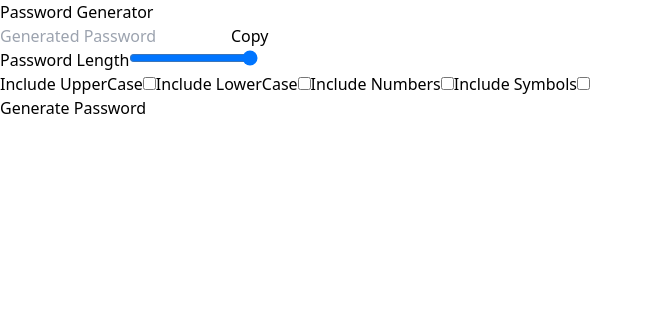
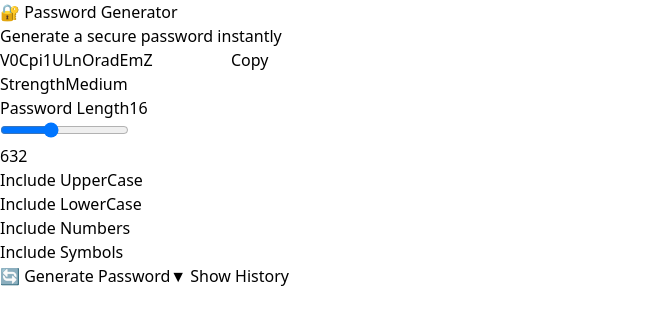
Before and after one commit to TonyFreddy/Password-Generetor, a React (Vite) app: page / in a window 1280 px wide. Shown: the top 324 px of the page, without its empty margins (0-653 px from the left). Built offline with nearby package versions, Linux system fonts and the light colour scheme.

Commit message:
feat: complete password generator with strength indicator and history

```diff
--- a/src/App.jsx
+++ b/src/App.jsx
@@ -1,101 +1,208 @@
-import {useEffect , useState} from 'react'
+import { useEffect, useState } from 'react'
 
 const App = () => {
 
-
-  const [length , setLength] = useState(16);
-  const [includeUpper , setIncludeUpper] = useState(true);
-  const [includeLower , setIncludeLower] = useState(true);
-  const [includeNumbers , setIncludeNumbers] = useState(true);
-  const [includeSymbols , setIncludeSymbols] = useState(false);
-  const [password , setPassword] =useState("");
-  const [copied , setCopied ] = useState(false);
-
+  const [length, setLength] = useState(16);
+  const [includeUpper, setIncludeUpper] = useState(true);
+  const [includeLower, setIncludeLower] = useState(true);
+  const [includeNumbers, setIncludeNumbers] = useState(true);
+  const [includeSymbols, setIncludeSymbols] = useState(false);
+  const [password, setPassword] = useState("");
+  const [copied, setCopied] = useState(false);
+  const [history, setHistory] = useState([]);
+  const [showHistory, setShowHistory] = useState(false);
 
   const upperChars = "ABCDEFGHIJKLMNOPQRSTUVWXYZ";
   const lowerChars = "abcdefghijklmnopqrstuvwxyz";
   const numberChars = "0123456789";
-  const Symbols = "^$£%µ!#{}[]<>()_?";
+  const symbolChars = "^$£%µ!#{}[]<>()_?@&*";
+
+  // Password strength
+  const getStrength = () => {
+    let score = 0;
+    if (includeUpper) score++;
+    if (includeLower) score++;
+    if (includeNumbers) score++;
+    if (includeSymbols) score++;
+    if (length >= 16) score++;
+    if (length >= 24) score++;
+    if (score <= 2) return { label: "Weak", color: "bg-red-500", text: "text-red-400", width: "w-1/3" };
+    if (score <= 4) return { label: "Medium", color: "bg-yellow-500", text: "text-yellow-400", width: "w-2/3" };
+    return { label: "Strong", color: "bg-green-500", text: "text-green-400", width: "w-full" };
+  };
 
   const generatePassword = () => {
-    let chars = "" ;
+    let chars = "";
+    if (includeUpper) chars += upperChars;
+    if (includeLower) chars += lowerChars;
+    if (includeNumbers) chars += numberChars;
+    if (includeSymbols) chars += symbolChars;
 
-    if (includeUpper) chars == upperChars;
-    if (includeLower) chars == lowerChars;
-    if (includeNumbers) chars == numberChars;
-    if (includeSymbols) chars == Symbols;
-
-     if(!chars) {
+    if (!chars) {
       setPassword("");
       return;
     }
 
     let generated = "";
-   for (let i = 0 ; i< length ; i++ ) {
+    for (let i = 0; i < length; i++) {
       generated += chars[Math.floor(Math.random() * chars.length)];
     }
     setPassword(generated);
+    setCopied(false);
 
+    // Save to history (max 10)
+    setHistory((prev) => {
+      const updated = [generated, ...prev.filter((p) => p !== generated)];
+      return updated.slice(0, 10);
+    });
   };
 
+  const handleCopy = (pwd = password) => {
+    if (!pwd) return;
+    navigator.clipboard.writeText(pwd);
+    setCopied(pwd);
+    setTimeout(() => setCopied(false), 2000);
+  };
 
-useEffect( ()=> {
+  const clearHistory = () => setHistory([]);
+
+  useEffect(() => {
     generatePassword();
-},
-[length , includeLower , includeNumbers , includeUpper , includeSymbols]
-);
+  }, [length, includeLower, includeNumbers, includeUpper, includeSymbols]);
 
+  const strength = getStrength();
+
+  const options = [
+    { label: "Include UpperCase", value: includeUpper, setter: setIncludeUpper },
+    { label: "Include LowerCase", value: includeLower, setter: setIncludeLower },
+    { label: "Include Numbers",   value: includeNumbers, setter: setIncludeNumbers },
+    { label: "Include Symbols",   value: includeSymbols, setter: setIncludeSymbols },
+  ];
 
   return (
-    <div className='min-h-screen bg-gray-950 flex items-center justify-center px-4'>
-      <div className='bg-gray-900 text-gray-200 w-full max-w-md border rounded-2xl shadow-xl border-gray-800 p-8'>
+    <div className='min-h-screen bg-gray-950 flex items-center justify-center px-4 py-10'>
+      <div className='w-full max-w-md'>
 
+        {/* Card */}
+        <div className='bg-gray-900 text-gray-200 w-full border rounded-2xl shadow-xl border-gray-800 p-8'>
 
           {/* Title */}
-        <h1 className='text-2xl font-bold text-center mb-5'>
-          Password Generator
+          <h1 className='text-2xl font-bold text-center mb-1'>
+            🔐 Password Generator
           </h1>
+          <p className='text-sm text-gray-500 text-center mb-6'>
+            Generate a secure password instantly
+          </p>
 
           {/* Password Display */}
-        <div className='flex mb-4'>
-          <input type="text" placeholder='Generated Password' className='flex-1 bg-gray-800 border border-gray-700 rounded-l-lg px-4 py-2 focus:outline-none focus:ring-2 focus:ring-indigo-500' readOnly />
-          <button className='bg-indigo-600 hover:bg-indigo-700 px-4 rounded-r-lg transition'>
-            Copy
+          <div className='flex mb-3'>
+            <input
+              type="text"
+              value={password}
+              placeholder='Generated Password'
+              className='flex-1 bg-gray-800 border border-gray-700 rounded-l-lg px-4 py-2 focus:outline-none focus:ring-2 focus:ring-indigo-500 text-sm font-mono'
+              readOnly
+            />
+            <button
+              onClick={() => handleCopy(password)}
+              className={`px-4 rounded-r-lg transition font-medium text-sm ${copied === password ? "bg-green-600 hover:bg-green-700" : "bg-indigo-600 hover:bg-indigo-700"}`}>
+              {copied === password ? "Copied!" : "Copy"}
             </button>
           </div>
 
+          {/* Strength indicator */}
+          <div className='mb-5'>
+            <div className='flex justify-between text-xs text-gray-400 mb-1'>
+              <span>Strength</span>
+              <span className={`font-semibold ${strength.text}`}>{strength.label}</span>
+            </div>
+            <div className='w-full bg-gray-700 rounded-full h-2'>
+              <div className={`h-2 rounded-full transition-all duration-500 ${strength.color} ${strength.width}`}></div>
+            </div>
+          </div>
+
           {/* Password Length */}
-        <div className='mb-4'>
-          <label className='block mb-2 text-sm font-medium'>Password Length</label>
-          <input type="range" min="6" max="32" className="w-full accent-indigo-600" />
+          <div className='mb-5'>
+            <div className='flex justify-between mb-2'>
+              <label className='text-sm font-medium'>Password Length</label>
+              <span className='text-indigo-400 font-bold'>{length}</span>
+            </div>
+            <input
+              type="range"
+              min="6"
+              max="32"
+              value={length}
+              onChange={(e) => setLength(Number(e.target.value))}
+              className="w-full accent-indigo-600"
+            />
+            <div className='flex justify-between text-xs text-gray-500 mt-1'>
+              <span>6</span>
+              <span>32</span>
+            </div>
           </div>
 
           {/* Options */}
           <div className='space-y-3 mb-6'>
-          <label className='flex items-center justify-between cursor-pointer'>
-            <span>Include UpperCase</span>
-            <input type="checkbox" className='accent-indigo-600 w-4 h-4' />
+            {options.map(({ label, value, setter }) => (
+              <label key={label} className='flex items-center justify-between cursor-pointer group'>
+                <span className='text-sm group-hover:text-indigo-400 transition'>{label}</span>
+                <div
+                  onClick={() => setter(!value)}
+                  className={`w-10 h-5 rounded-full transition-colors duration-300 flex items-center px-1 cursor-pointer ${value ? "bg-indigo-600" : "bg-gray-700"}`}>
+                  <div className={`w-3 h-3 bg-white rounded-full shadow transition-transform duration-300 ${value ? "translate-x-5" : "translate-x-0"}`}></div>
+                </div>
               </label>
-          <label className='flex items-center justify-between cursor-pointer'>
-            <span>Include LowerCase</span>
-            <input type="checkbox" className='accent-indigo-600 w-4 h-4' />
-          </label>
-          <label className='flex items-center justify-between cursor-pointer'>
-            <span>Include Numbers</span>
-            <input type="checkbox" className='accent-indigo-600 w-4 h-4' />
-          </label>
-          <label className='flex items-center justify-between cursor-pointer'>
-            <span>Include Symbols</span>
-            <input type="checkbox" className='accent-indigo-600 w-4 h-4' />
-          </label>
+            ))}
           </div>
 
-
           {/* Generate button */}
-        <button className='w-full bg-indigo-600 hover:bg-indigo-700 py-2 rounded-lg font-semibold transition cursor-pointer'>
-          Generate Password
+          <button
+            onClick={generatePassword}
+            className='w-full bg-indigo-600 hover:bg-indigo-700 active:scale-95 py-2 rounded-lg font-semibold transition-all cursor-pointer mb-3'>
+            🔄 Generate Password
           </button>
 
+          {/* History toggle */}
+          <button
+            onClick={() => setShowHistory(!showHistory)}
+            className='w-full text-sm text-gray-500 hover:text-gray-300 transition text-center cursor-pointer'>
+            {showHistory ? "▲ Hide History" : "▼ Show History"}
+          </button>
+
+        </div>
+
+        {/* History */}
+        {showHistory && (
+          <div className='bg-gray-900 border border-gray-800 rounded-2xl mt-3 p-5 text-gray-200'>
+            <div className='flex justify-between items-center mb-3'>
+              <h2 className='text-sm font-semibold text-gray-400'>Recent Passwords</h2>
+              {history.length > 0 && (
+                <button
+                  onClick={clearHistory}
+                  className='text-xs text-red-400 hover:text-red-300 transition cursor-pointer'>
+                  Clear all
+                </button>
+              )}
+            </div>
+
+            {history.length === 0 ? (
+              <p className='text-xs text-gray-600 text-center py-3'>No history yet</p>
+            ) : (
+              <ul className='space-y-2'>
+                {history.map((pwd, index) => (
+                  <li key={index} className='flex items-center justify-between bg-gray-800 rounded-lg px-3 py-2'>
+                    <span className='text-xs font-mono text-gray-300 truncate flex-1 mr-3'>{pwd}</span>
+                    <button
+                      onClick={() => handleCopy(pwd)}
+                      className={`text-xs px-2 py-1 rounded transition whitespace-nowrap cursor-pointer ${copied === pwd ? "bg-green-600 text-white" : "bg-gray-700 hover:bg-indigo-600 text-gray-300"}`}>
+                      {copied === pwd ? "Copied!" : "Copy"}
+                    </button>
+                  </li>
+                ))}
+              </ul>
+            )}
+          </div>
+        )}
 
       </div>
     </div>
```
Also changed, not shown: 1 other file (tests, documents, lock files or other folders). Lines whose indentation alone changed are shown as unchanged.
